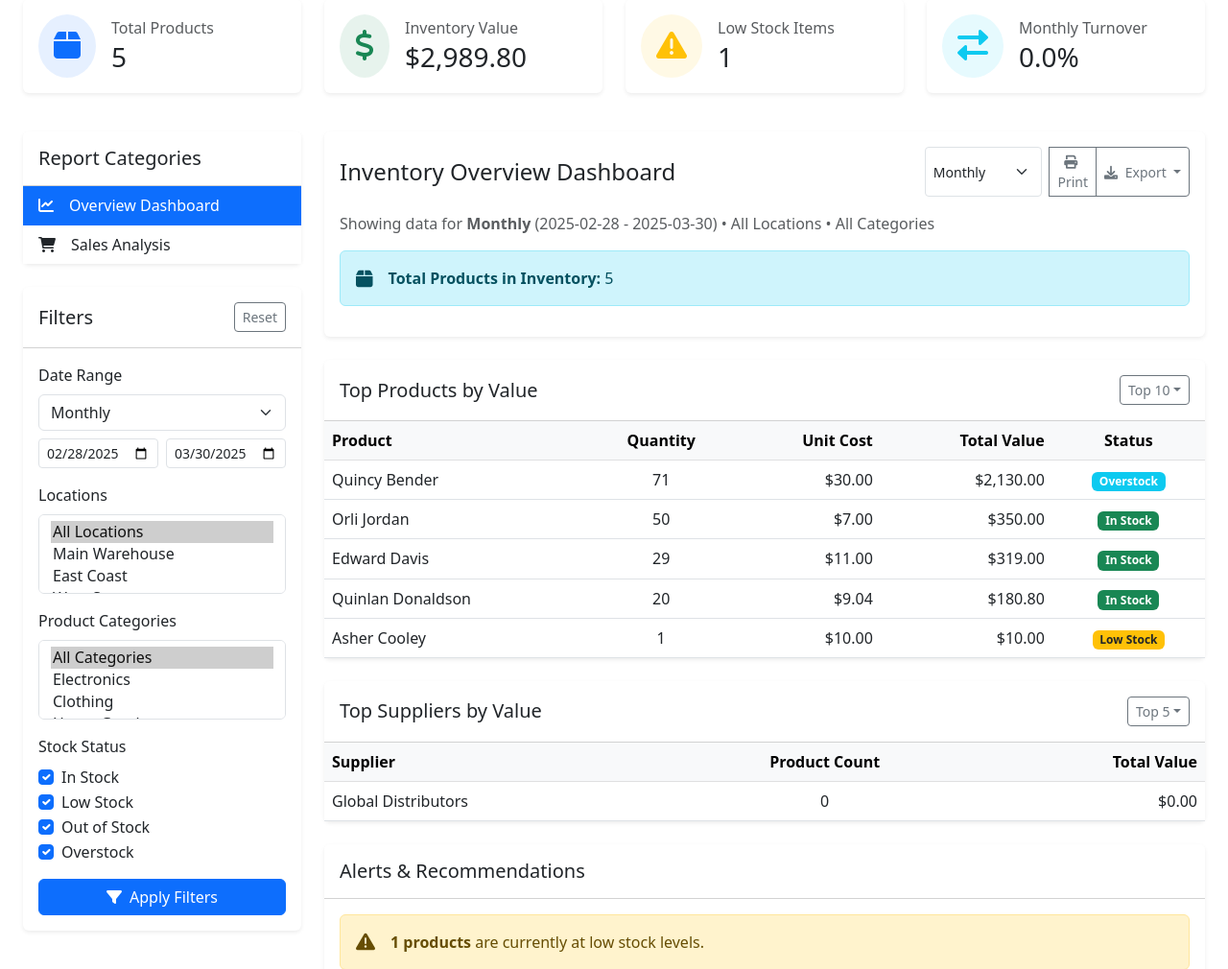
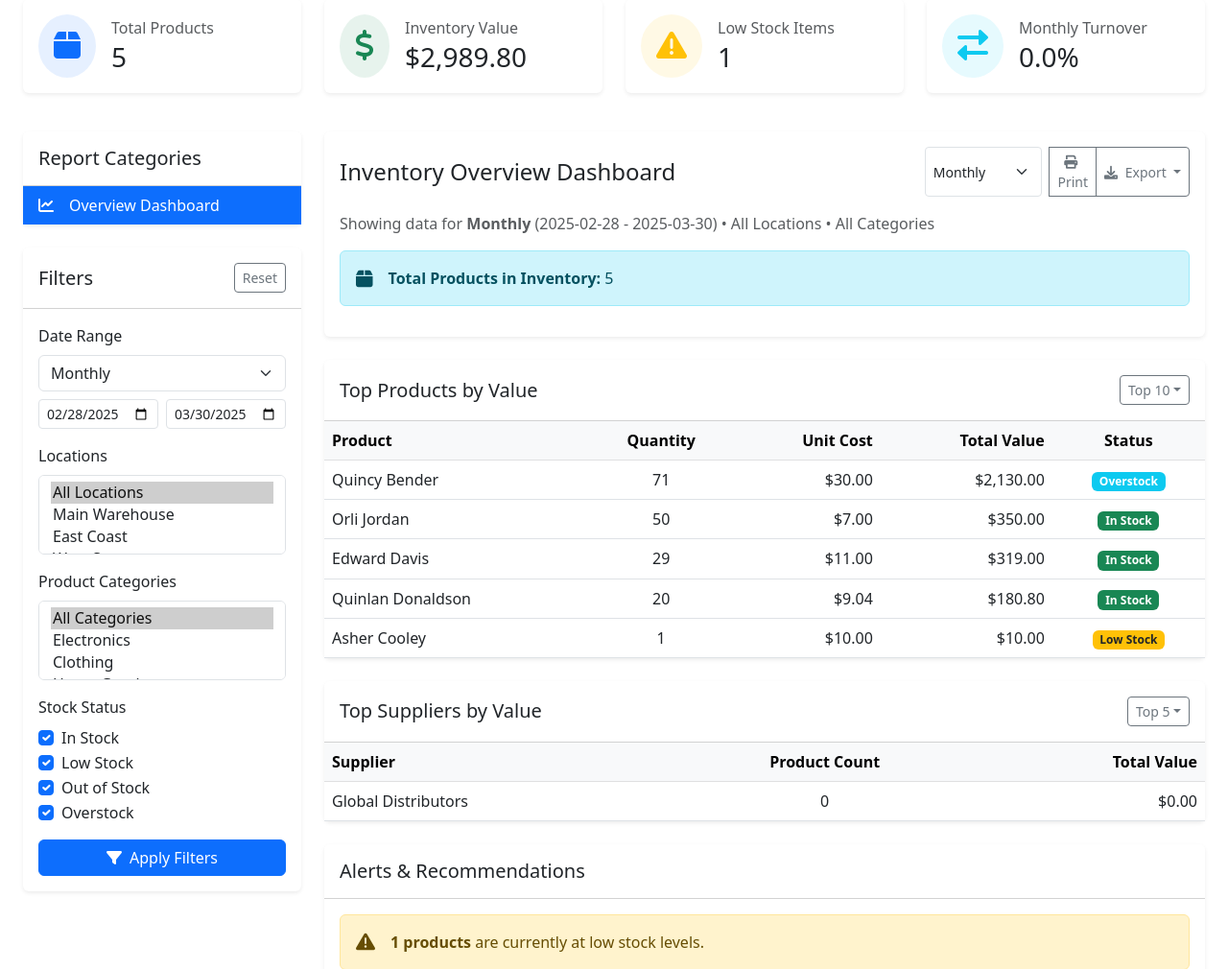
Before and after one commit to senghinloem/VC1-G3, a PHP site: page /views/reports/report.php in a window 1280 px wide. Shown: the part 117-1127 px from the top of the page at 96% size. Run offline with PHP 8.4, Linux system fonts and the light colour scheme; data comes from the database, SQL or seed files in the repository; data that the repository does not hold is empty.

Commit message:
feature/fix-something-wrong: fix print report

```diff
--- a/views/reports/report.php
+++ b/views/reports/report.php
@@ -49,9 +49,9 @@ switch ($report_period) {
     default:
         $start_date = date('Y-m-d', strtotime('-30 days'));
         break;
-    case 'sales':
-        $start_date = date('Y-m-d', strtotime('-30 days'));
-        break;
+
+
+
 }
 
 // Apply filters if submitted
@@ -97,10 +97,8 @@ try {
     $total_stock = $stmt->fetch(PDO::FETCH_ASSOC)['total_stock'] ?? 1;
     $data['monthly_turnover'] = ($total_out / $total_stock) * 100;
 
-    if ($report_period === 'sales') {
-        $stmt = $pdo->query("SELECT SUM(price * quantity) as total_sales FROM products p WHERE last_updated BETWEEN '$start_date' AND '$end_date'" . $whereClause);
-        $data['total_sales'] = $stmt->fetch(PDO::FETCH_ASSOC)['total_sales'] ?? 0;
-    }
+
+
 
     $stmt = $pdo->query("
         SELECT
@@ -165,9 +163,10 @@ if (isset($_GET['export'])) {
                 $pdf->Cell(0, 10, "Inventory Value: $" . number_format($data['inventory_value'] ?? 0, 2), 0, 1);
                 $pdf->Cell(0, 10, "Low Stock Items: " . ($data['low_stock_items'] ?? 0), 0, 1);
                 $pdf->Cell(0, 10, "Turnover: " . number_format($data['monthly_turnover'] ?? 0, 1) . "%", 0, 1);
-                if ($report_period === 'sales') {
-                    $pdf->Cell(0, 10, "Total Sales: $" . number_format($data['total_sales'] ?? 0, 2), 0, 1);
-                }
+
+
+
+
                 $pdf->Ln(10);
 
                 $pdf->SetFont('Arial', 'B', 12);
@@ -225,9 +224,8 @@ if (isset($_GET['export'])) {
                 ['Low Stock Items', $data['low_stock_items'] ?? 0],
                 ['Turnover', number_format($data['monthly_turnover'] ?? 0, 1) . '%'],
             ];
-            if ($report_period === 'sales') {
-                $stats[] = ['Total Sales', '$' . number_format($data['total_sales'] ?? 0, 2)];
-            }
+
+
             $sheet->fromArray($stats, NULL, 'A4');
 
             $sheet->setCellValue('A9', 'Top Products by Value');
@@ -283,9 +281,9 @@ if (isset($_GET['export'])) {
             fputcsv($output, ['Inventory Value', '$' . number_format($data['inventory_value'] ?? 0, 2)]);
             fputcsv($output, ['Low Stock Items', $data['low_stock_items'] ?? 0]);
             fputcsv($output, ['Turnover', number_format($data['monthly_turnover'] ?? 0, 1) . '%']);
-            if ($report_period === 'sales') {
-                fputcsv($output, ['Total Sales', '$' . number_format($data['total_sales'] ?? 0, 2)]);
-            }
+
+
+
             fputcsv($output, []);
 
             fputcsv($output, ['Top Products by Value']);
@@ -417,21 +415,10 @@ if (isset($_GET['export'])) {
                 </div>
             </div>
         </div>
-        <?php if ($report_period === 'sales'): ?>
-            <div class="col-md-3 mb-3">
-                <div class="card border-0 shadow-sm h-100">
-                    <div class="card-body d-flex align-items-center">
-                        <div class="rounded-circle bg-success bg-opacity-10 p-3 me-3">
-                            <i class="fas fa-chart-line text-success fa-2x"></i>
-                        </div>
-                        <div>
-                            <h6 class="text-muted mb-1">Total Sales</h6>
-                            <h3 class="mb-0"><?php echo '$' . number_format($data['total_sales'] ?? 0, 2); ?></h3>
-                        </div>
-                    </div>
-                </div>
-            </div>
-        <?php endif; ?>
+
+
+
+
     </div>
 
     <div class="row mb-4">
@@ -445,9 +432,8 @@ if (isset($_GET['export'])) {
                         <a href="?period=monthly" class="list-group-item list-group-item-action <?php echo $report_period == 'monthly' ? 'active' : ''; ?> d-flex align-items-center">
                             <i class="fas fa-chart-line me-3"></i><span>Overview Dashboard</span>
                         </a>
-                        <a href="?period=sales" class="list-group-item list-group-item-action <?php echo $report_period == 'sales' ? 'active' : ''; ?> d-flex align-items-center">
-                            <i class="fas fa-shopping-cart me-3"></i><span>Sales Analysis</span>
-                        </a>
+
+
                     </div>
                 </div>
             </div>
@@ -465,7 +451,6 @@ if (isset($_GET['export'])) {
                                 <option value="daily" <?php echo $report_period == 'daily' ? 'selected' : ''; ?>>Daily</option>
                                 <option value="weekly" <?php echo $report_period == 'weekly' ? 'selected' : ''; ?>>Weekly</option>
                                 <option value="monthly" <?php echo $report_period == 'monthly' ? 'selected' : ''; ?>>Monthly</option>
-                                <option value="sales" <?php echo $report_period == 'sales' ? 'selected' : ''; ?>>Sales (30 days)</option>
                             </select>
                             <div class="row g-2">
                                 <div class="col-6">
@@ -716,7 +701,6 @@ if (isset($_GET['export'])) {
                         <label class="form-label">Report Type</label>
                         <select class="form-select" name="period">
                             <option value="monthly">Inventory Overview</option>
-                            <option value="sales">Sales Analysis</option>
                         </select>
                     </div>
                     <div class="row mb-3">
@@ -752,7 +736,6 @@ if (isset($_GET['export'])) {
                     <label class="form-label">Select Report</label>
                     <select class="form-select">
                         <option value="monthly">Inventory Overview</option>
-                        <option value="sales">Sales Analysis</option>
                     </select>
                 </div>
                 <div class="mb-3">
```
